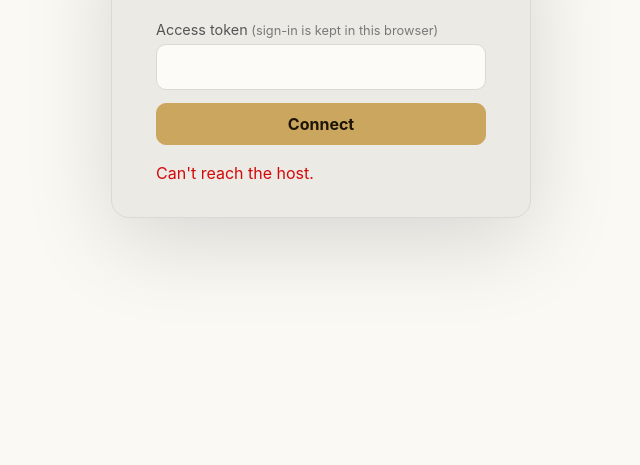
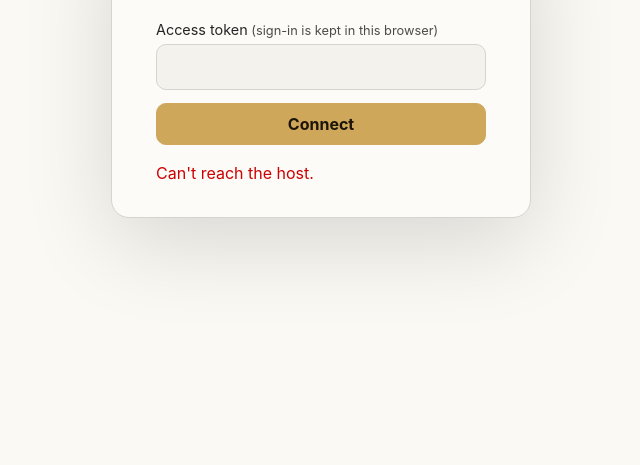
Before and after one commit to lizzyhague/grok-remote, a website with bundled scripts: page public/index.html in a window 1280 px wide. Shown: the part 335-800 px from the top of the page, without its empty margins (319-959 px from the left). Built offline with nearby package versions, Linux system fonts and the light colour scheme; no server answers; files whose address does not match are found by name.

Commit message:
Align theme palette with lanting

```diff
--- a/public/index.html
+++ b/public/index.html
@@ -3,7 +3,7 @@
   <head>
     <meta charset="utf-8">
     <meta name="viewport" content="width=device-width, initial-scale=1, viewport-fit=cover">
-    <meta name="theme-color" content="#161413">
+    <meta name="theme-color" content="#0f0f10">
     <meta name="color-scheme" content="dark light">
     <meta name="description" content="Use Grok on a host over a private network.">
     <link rel="manifest" href="/manifest.webmanifest">
--- a/public/styles.css
+++ b/public/styles.css
@@ -11,27 +11,26 @@
   --brand-mark: var(--theme);
 
   /* Shared mixing ratios */
-  --mix-tint: 3%;
+  --mix-tint: 0%;
   --mix-surface-sunken: 65%;
   --mix-surface-page: 100%;
-  --mix-surface-1: 96%;
+  --mix-surface-1: 97%;
   --mix-surface-2: 94%;
   --mix-surface-3: 88%;
-  --mix-border: 84%;
-  --mix-border-strong: 72%;
-  --mix-text: 2%;
-  --mix-text-mid: 20%;
+  --mix-border: 85%;
+  --mix-border-strong: 60%;
+  --mix-text: 0%;
+  --mix-text-mid: 15%;
   --mix-text-muted: 30%;
-  --mix-theme-bright: 70%;
   --mix-theme-wash: 14%;
-  --mix-bubble-user: 90%;
+  --mix-bubble-user: 95%;
   --mix-danger-wash: 10%;
   --mix-warning-wash: 10%;
   --mix-success-wash: 10%;
   --mix-info-wash: 10%;
   --mix-danger: 50%;
   --mix-success: 50%;
-  --mix-bubble-ai: 6%;
+  --mix-bubble-ai: 8%;
   --mix-permission: 8%;
   --mix-copy-success: 10%;
   --mix-divider-accent: 70%;
@@ -46,31 +45,34 @@
   --border: color-mix(in srgb, var(--tint) var(--mix-border), white);
   --border-strong: color-mix(in srgb, var(--tint) var(--mix-border-strong), white);
   --divider: var(--border);
+  --settings-fill: var(--surface-sunken);
   --divider-accent: color-mix(in srgb, var(--theme) var(--mix-divider-accent), var(--border));
   --text: color-mix(in srgb, var(--tint) var(--mix-text), white);
   --text-mid: color-mix(in srgb, var(--tint) var(--mix-text-mid), white);
   --text-muted: color-mix(in srgb, var(--tint) var(--mix-text-muted), white);
-  --theme-bright: color-mix(in srgb, var(--theme) var(--mix-theme-bright), var(--text));
-  --theme-wash: color-mix(in srgb, var(--theme) var(--mix-theme-wash), var(--surface-2));
+  --theme-wash: color-mix(in srgb, var(--theme) var(--mix-theme-wash), var(--surface-sunken));
   --bubble-user: color-mix(in srgb, var(--tint) var(--mix-bubble-user), white);
-  --hover: rgb(255 255 255 / 4%);
-  --scrim: rgb(0 0 0 / 55%);
+  --hover: var(--surface-2);
+  --scrim: color-mix(in srgb, var(--surface-page) 50%, transparent);
   --danger: color-mix(in srgb, #ff0000 var(--mix-danger), var(--text));
-  --danger-wash: color-mix(in srgb, var(--danger) var(--mix-danger-wash), var(--surface-2));
+  --danger-wash: color-mix(in srgb, var(--danger) var(--mix-danger-wash), var(--surface-sunken));
   --warning: #fcd34d;
-  --warning-wash: color-mix(in srgb, var(--warning) var(--mix-warning-wash), var(--surface-2));
+  --warning-wash: color-mix(in srgb, var(--warning) var(--mix-warning-wash), var(--surface-sunken));
   --success: color-mix(in srgb, #00ff00 var(--mix-success), var(--text));
-  --success-wash: color-mix(in srgb, var(--success) var(--mix-success-wash), var(--surface-2));
+  --success-wash: color-mix(in srgb, var(--success) var(--mix-success-wash), var(--surface-sunken));
   --info: #facc15;
-  --info-wash: color-mix(in srgb, var(--info) var(--mix-info-wash), var(--surface-2));
+  --info-wash: color-mix(in srgb, var(--info) var(--mix-info-wash), var(--surface-sunken));
+  --shadow-sm-offset: 0 2px;
+  --shadow-md-offset: 0 12px;
+  --shadow-lg-offset: 0 24px;
   --shadow-sm: 8px rgb(0 0 0 / 45%);
   --shadow-md: 44px rgb(0 0 0 / 42%);
   --shadow-lg: 90px rgb(0 0 0 / 52%);
 
   /* Change only these values when switching palettes; keep the rules unchanged. */
-  --bubble-ai: color-mix(in srgb, var(--theme) var(--mix-bubble-ai), var(--surface-2));
-  --permission-fill: color-mix(in srgb, var(--theme) var(--mix-permission), var(--surface-2));
-  --copy-success-fill: color-mix(in srgb, var(--theme) var(--mix-copy-success), var(--surface-2));
+  --bubble-ai: color-mix(in srgb, var(--theme) var(--mix-bubble-ai), var(--surface-sunken));
+  --permission-fill: var(--bubble-ai);
+  --copy-success-fill: var(--bubble-ai);
   --stop-fill: var(--danger-wash);
   --stop-border: var(--danger);
   --danger-border: #7f1d1d;
@@ -85,23 +87,23 @@
 :root[data-theme="light"] {
   color-scheme: light;
   --neutral: #fbf9f4;
-  --theme: color-mix(in srgb, color-mix(in srgb, var(--neutral) var(--mix-text), var(--ink)) 20%, #f3c56b);
+  --theme: color-mix(in srgb, color-mix(in srgb, var(--neutral) var(--mix-text), var(--ink)) 15%, #f3c56b);
   --theme-ink: #1c1408;
-  --ink: #1c1c1e;
+  --ink: #000000;
   --mix-tint: 0%;
-  --mix-border: 87%;
-  --mix-border-strong: 78%;
-  --mix-text: 6%;
-  --mix-text-mid: 26%;
-  --mix-text-muted: 42%;
+  --mix-border: 85%;
+  --mix-border-strong: 60%;
+  --mix-text: 0%;
+  --mix-text-mid: 15%;
+  --mix-text-muted: 30%;
   --mix-danger: 80%;
   --mix-success: 60%;
   --mix-warning: 85%;
   --mix-info: 85%;
-  --mix-bubble-ai: 15%;
+  --mix-bubble-ai: 8%;
   --mix-permission: 14%;
   --mix-copy-success: 16%;
-  --mix-bubble-user: 93%;
+  --mix-bubble-user: 95%;
   /* Mirror of dark mode: recessed surfaces mix toward white, raised surfaces toward black. */
   --surface-sunken: color-mix(in srgb, var(--tint) var(--mix-surface-sunken), white);
   --surface-1: color-mix(in srgb, var(--tint) var(--mix-surface-1), black);
@@ -112,11 +114,10 @@
   --text: color-mix(in srgb, var(--tint) var(--mix-text), var(--ink));
   --text-mid: color-mix(in srgb, var(--tint) var(--mix-text-mid), var(--ink));
   --text-muted: color-mix(in srgb, var(--tint) var(--mix-text-muted), var(--ink));
-  --theme-bright: var(--theme);
   --brand-mark: var(--theme);
   --bubble-user: color-mix(in srgb, var(--tint) var(--mix-bubble-user), black);
-  --hover: rgb(0 0 0 / 4%);
-  --scrim: color-mix(in srgb, var(--surface-page) 40%, transparent);
+  --hover: var(--surface-2);
+  --scrim: color-mix(in srgb, var(--surface-page) 50%, transparent);
   --warning: color-mix(in srgb, #fcd34d var(--mix-warning), var(--text));
   --info: color-mix(in srgb, #facc15 var(--mix-info), var(--text));
   --shadow-sm: 8px rgb(0 0 0 / 8%);
@@ -188,7 +189,7 @@ button:disabled {
 }
 
 button.primary {
-  border-color: var(--theme-bright);
+  border-color: var(--theme);
   background: var(--theme);
   color: var(--theme-ink);
   font-weight: 700;
@@ -223,8 +224,8 @@ button.small {
   padding: 2rem;
   border: 1px solid var(--border);
   border-radius: 18px;
-  background: var(--surface-2);
-  box-shadow: 0 24px var(--shadow-lg);
+  background: var(--surface-sunken);
+  box-shadow: var(--shadow-lg-offset) var(--shadow-lg);
 }
 
 .login-card h1 {
@@ -246,7 +247,7 @@ button.small {
 .login-card input {
   width: auto;
   padding: 0.75rem;
-  background: var(--surface-sunken);
+  background: var(--surface-1);
   color: var(--text);
 }
 
@@ -481,8 +482,8 @@ button.icon-button svg {
 .project-controls select:focus,
 .session-search input:focus {
   outline: 0;
-  border-color: var(--theme-bright);
-  box-shadow: inset 0 0 0 0.5px var(--theme-bright);
+  border-color: var(--theme);
+  box-shadow: inset 0 0 0 0.5px var(--theme);
 }
 
 .session-search {
@@ -660,7 +661,7 @@ button.icon-button svg {
   width: min(430px, calc(100vw - 1.5rem));
   padding: 0;
   color: var(--text);
-  background: var(--surface-2);
+  background: var(--surface-1);
   border: 1px solid var(--border);
   border-radius: 14px;
 }
@@ -710,9 +711,13 @@ button.icon-button svg {
   width: min(440px, calc(100vw - 2rem));
   padding: 1.25rem;
   color: var(--text);
-  background: var(--surface-2);
+  background: var(--surface-1);
   border: 1px solid var(--border);
   border-radius: 14px;
+}
+
+.app-settings-dialog {
+  background: var(--settings-fill);
 }
 
 .app-alert-dialog::backdrop {
@@ -1044,7 +1049,7 @@ button.icon-button svg {
   border-radius: 6px;
   /* The button overlays the first code line, so its background must be opaque; shadow separates it from the text. */
   background: var(--surface-3);
-  box-shadow: 0 2px var(--shadow-sm);
+  box-shadow: var(--shadow-sm-offset) var(--shadow-sm);
   color: var(--text-mid);
 }
 
@@ -1395,7 +1400,7 @@ button.icon-button svg {
 select:focus,
 input:focus,
 button:focus-visible {
-  outline: 2px solid var(--theme-bright);
+  outline: 2px solid var(--theme);
   outline-offset: 2px;
 }
 
@@ -1459,7 +1464,7 @@ button:focus-visible {
   opacity: 1;
   border-color: var(--theme);
   background: var(--theme-wash);
-  color: var(--theme-bright);
+  color: var(--theme);
 }
 
 .task-send-icon {
@@ -1645,7 +1650,7 @@ button:focus-visible {
   border: 1px solid var(--border-strong);
   border-radius: 14px;
   background: var(--surface-3);
-  box-shadow: 0 -18px var(--shadow-md);
+  box-shadow: 0 -12px var(--shadow-md);
 }
 
 .slash-heading {
@@ -1765,7 +1770,7 @@ html.pull-refresh-enabled {
   border: 1px solid var(--border);
   border-radius: 999px;
   background: var(--surface-3);
-  box-shadow: 0 6px var(--shadow-md);
+  box-shadow: var(--shadow-md-offset) var(--shadow-md);
   font-size: 0.82rem;
   pointer-events: none;
 }
--- a/public/theme.js
+++ b/public/theme.js
@@ -2,7 +2,7 @@
 (function () {
   var KEY = "grok-remote.theme";
   // Page background of each theme, so the PWA status bar and title bar match the page; kept in step with styles.css by page-colors.test.js.
-  var HEADER_COLORS = { dark: "#161413", light: "#fbf9f4" };
+  var HEADER_COLORS = { dark: "#0f0f10", light: "#fbf9f4" };
   var root = document.documentElement;
   var header = document.querySelector('meta[name="theme-color"]');
   var media = typeof window.matchMedia === "function" ? window.matchMedia("(prefers-color-scheme: light)") : null;
```
Also changed, not shown: public/color-tokens.test.js (+3 -3 lines), public/theme.test.js (+2 -2 lines), public/view.html (+1 -1 lines), public/manifest.webmanifest.
